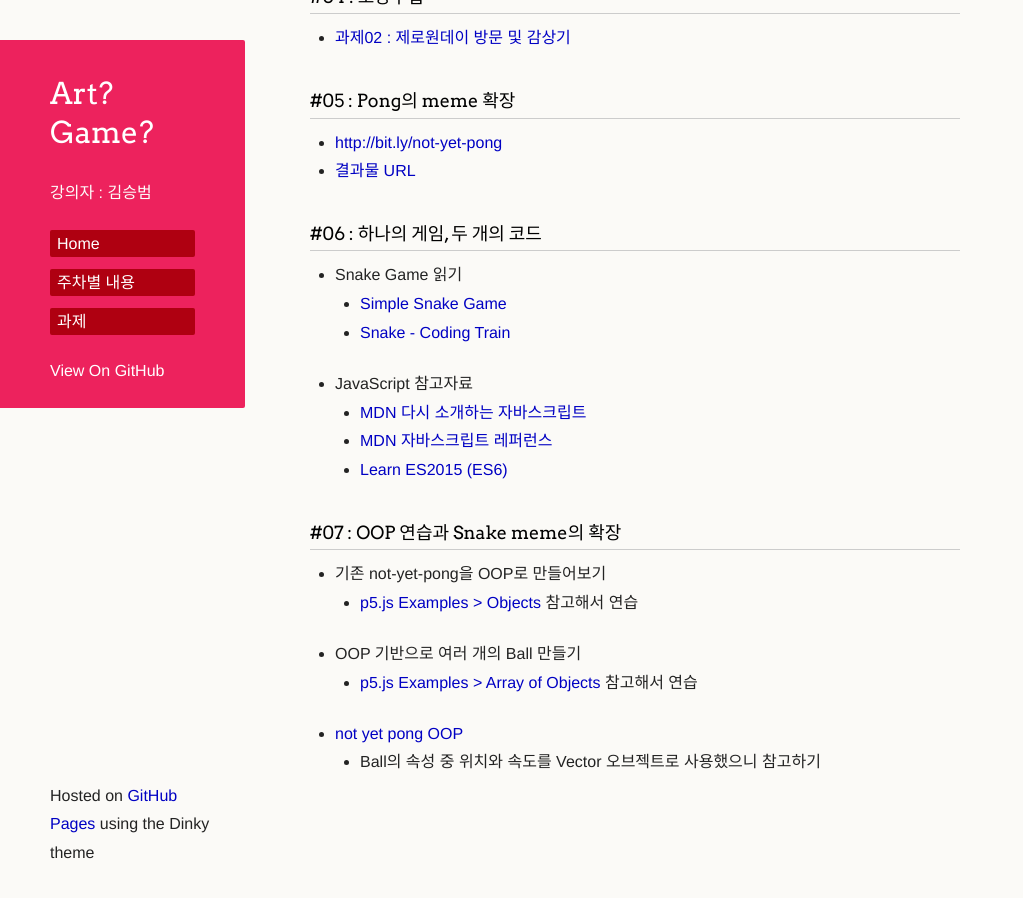
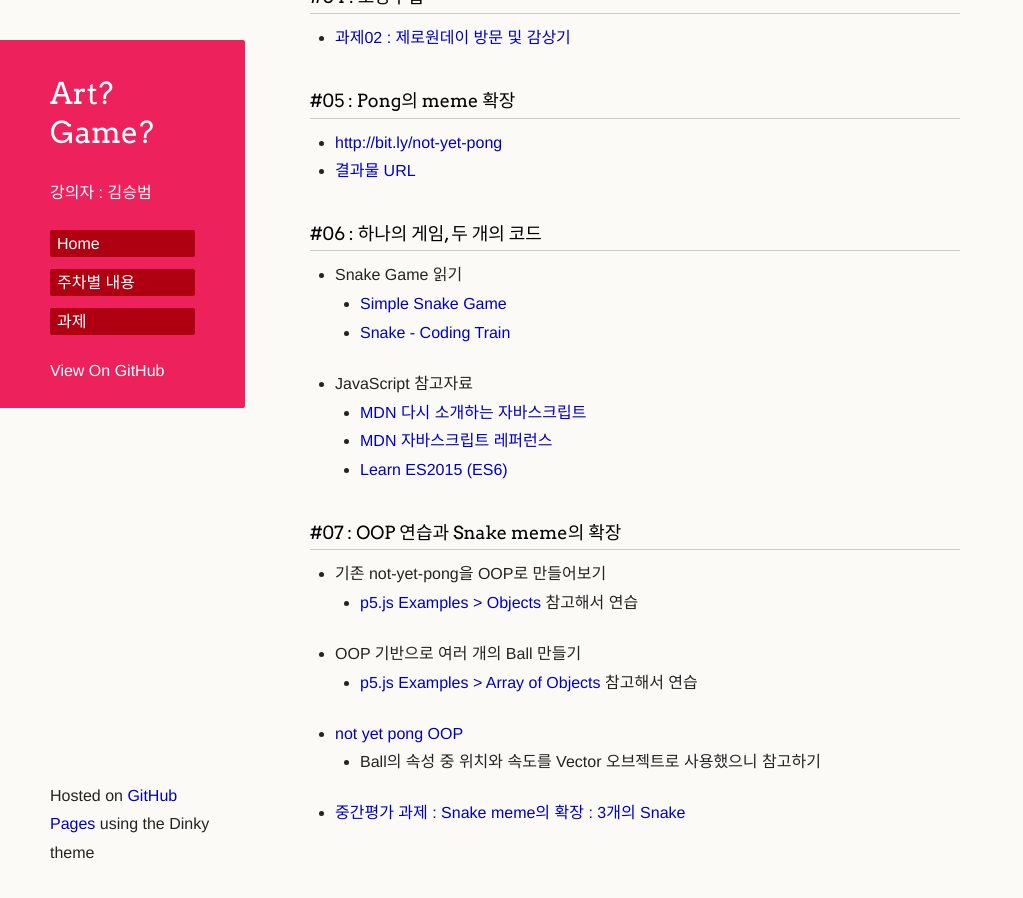
Before and after one commit to picxenk/SIA2019ArtGame, a Jekyll site: the page built from curriculum.md, in a window 1280 px wide and 900 px high, scrolled down 728 px. Shown: the whole window, without its empty margins (0-1023 px from the left). Built offline with Jekyll 4.4.1, drawn with Linux system fonts in a browser that asks for light colours; our own code applies the rules of GitHub Pages for plain Markdown files; a script that is not in the unit is left out; the repository's description, which GitHub fills in, is left out.

Commit message:
Update curriculum.md

```diff
--- a/curriculum.md
+++ b/curriculum.md
@@ -40,3 +40,4 @@
    * [p5.js Examples > Array of Objects](https://p5js.org/examples/objects-array-of-objects.html) 참고해서 연습
  * [not yet pong OOP](https://editor.p5js.org/picxenk@gmail.com/sketches/qgKH7zP8S)
    * Ball의 속성 중 위치와 속도를 Vector 오브젝트로 사용했으니 참고하기
+ * [중간평가 과제 : Snake meme의 확장 : 3개의 Snake](homework.html#05--snake-meme의-확장--중간평가과제)
```
